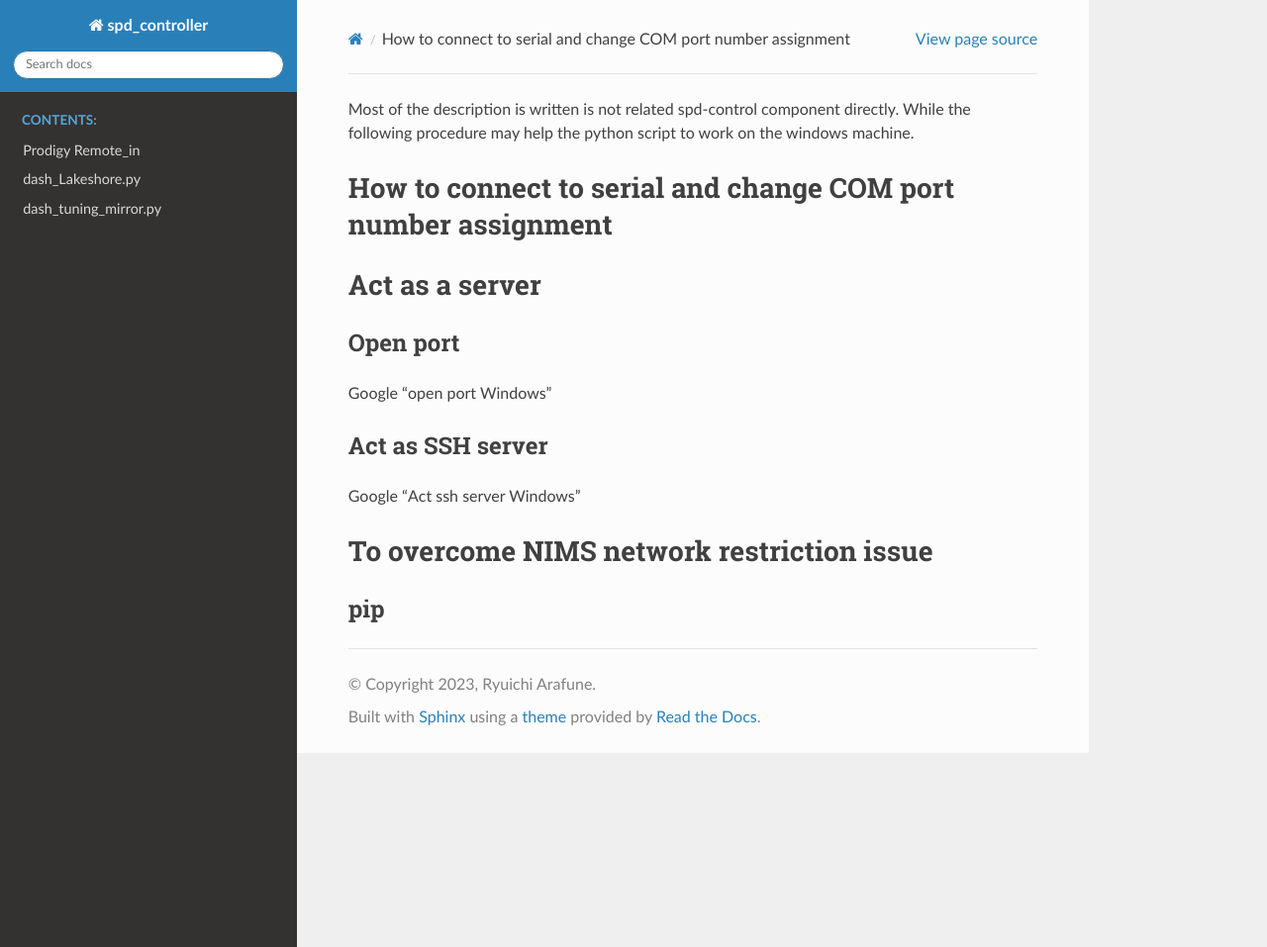
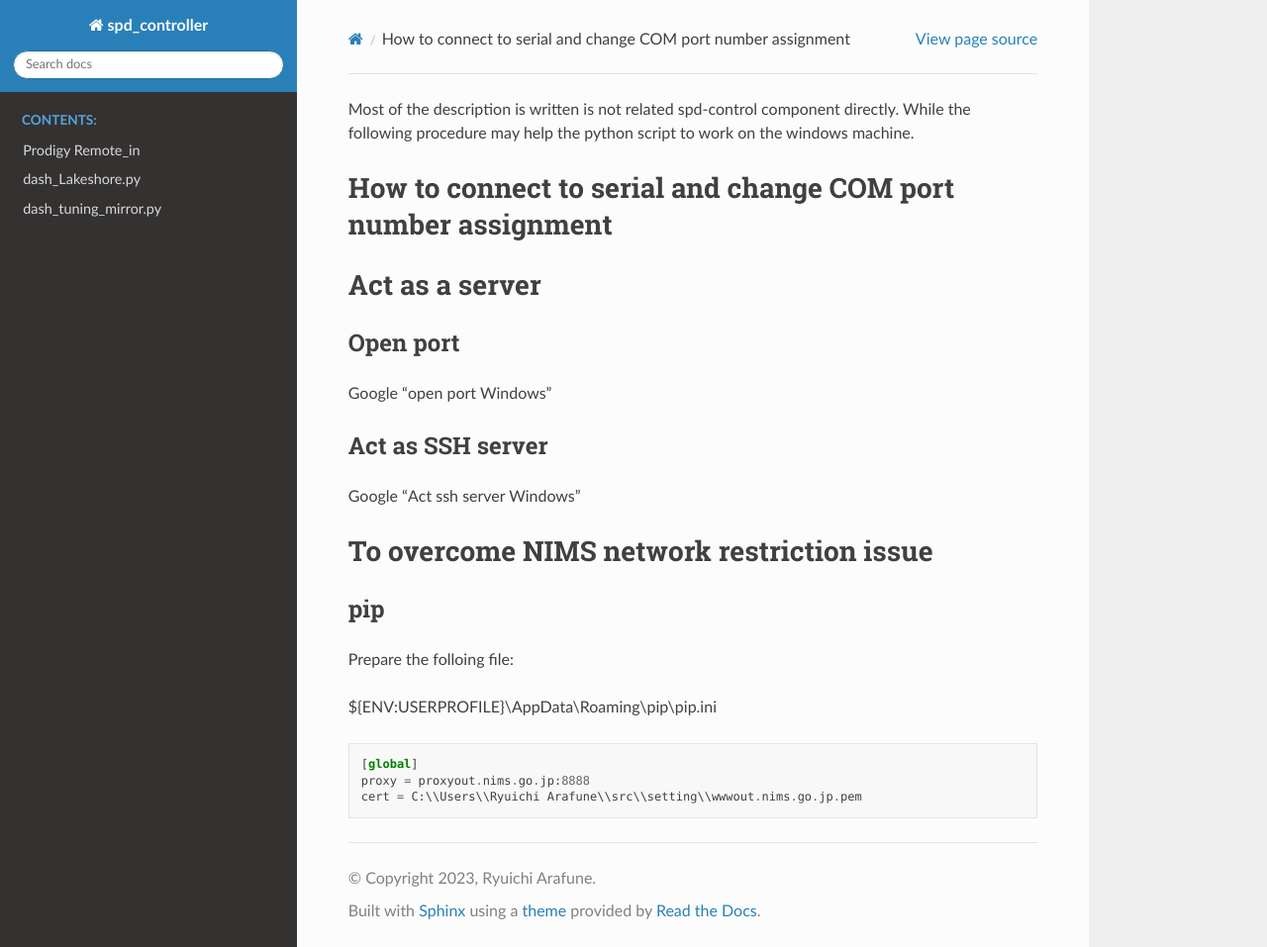
Before and after one commit to arafune/spd_controller, a Sphinx documentation site: the page built from doc/source/Windows/setting.md, in a window 1280 px wide and 957 px high. Shown: the whole window at 99% size. Built offline with Sphinx 7.4.7 and the Read the Docs theme 2.0.0, drawn with Linux system fonts in a browser that asks for light colours.

Commit message:
Update document about Winodws setting

````diff
--- a/doc/source/Windows/setting.md
+++ b/doc/source/Windows/setting.md
@@ -16,3 +16,13 @@ Google "Act ssh server Windows"
 # To overcome NIMS network restriction issue
 
 ## pip
+
+Prepare the folloing file:
+
+${ENV:USERPROFILE}\AppData\Roaming\pip\pip.ini
+
+```
+[global]
+proxy = proxyout.nims.go.jp:8888
+cert = C:\\Users\\Ryuichi Arafune\\src\\setting\\wwwout.nims.go.jp.pem
+```
````
